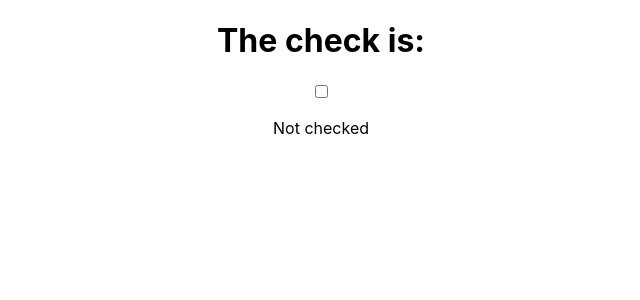
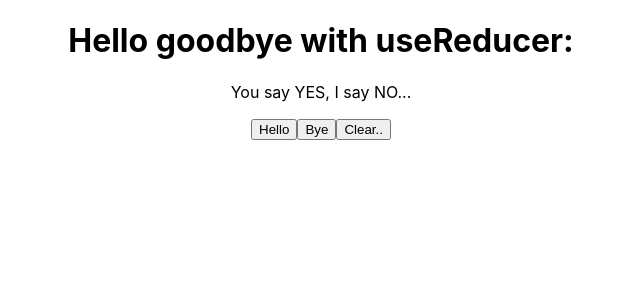
Before and after one commit to heladiofog/react-hooks-lin, a React (Create React App) app: page / in a window 1280 px wide. Shown: the top 300 px of the page, without its empty margins (319-959 px from the left). Built offline with nearby package versions, Linux system fonts and the light colour scheme.

Commit message:
Implementing a reducer function based on a state and an actiono to produce a new state based on the previous one.

```diff
--- a/src/App.js
+++ b/src/App.js
@@ -1,27 +1,46 @@
 import React, { useReducer } from 'react';
 import './App.css';
 
+// Another just a little more complex example with useReducer Hook
+// Initial State:
+const initialState = {
+  message: 'You say YES, I say NO...'
+};
+// The reducer function takes in a state (the PREVIOUS STATE) and an action...
+// And it returns a new state!! :O
+// The real benefit of having access to the previous state is that we can use it!!
+function reducer(state, action) {
+  switch (action.type) {
+    case 'hello':
+      return {
+        message: `I don't know why i said "Hello, hello!" ${state.message}`
+      };
+    case 'bye':
+      return {
+        message: `I don't know why i said "Goodbye, goodbye!" ${state.message}`
+      };
+    default:
+      return {
+        message: "by The Beatles"
+      };
+  }
+};
+
 function App() {
-  // Refactoring this functionality with useReducer instead:
-  // const [checked, setChecked] = useState(false);
-  // into:
-  const [checked, toggle] = useReducer(
-    (checked) => !checked,
-    false
-  )
+  const [state, dispatch] = useReducer(
+    reducer,
+    initialState
+  );
 
   return (
     <div className="App">
-      <h1>The check is:</h1>
-      <input
-        type="checkbox"
-        value={checked}
-        // A little enhancement for the value setting
-        // onChange={() => setChecked(checked => !checked)}
-        // New chang logic handled by useReducer hook
-        onChange={toggle}
-      />
-      <p>{checked ? "Checked" : "Not checked"}</p>
+      <h1>Hello goodbye with useReducer:</h1>
+      <p>{state.message}</p>
+      <div>
+        <button onClick={() => dispatch({ type: 'hello' })}>Hello</button>
+        <button onClick={() => dispatch({ type: 'bye' })}>Bye</button>
+        <button onClick={() => dispatch({ type: null })}>Clear..</button>
+      </div>
     </div>
   );
 }
```
